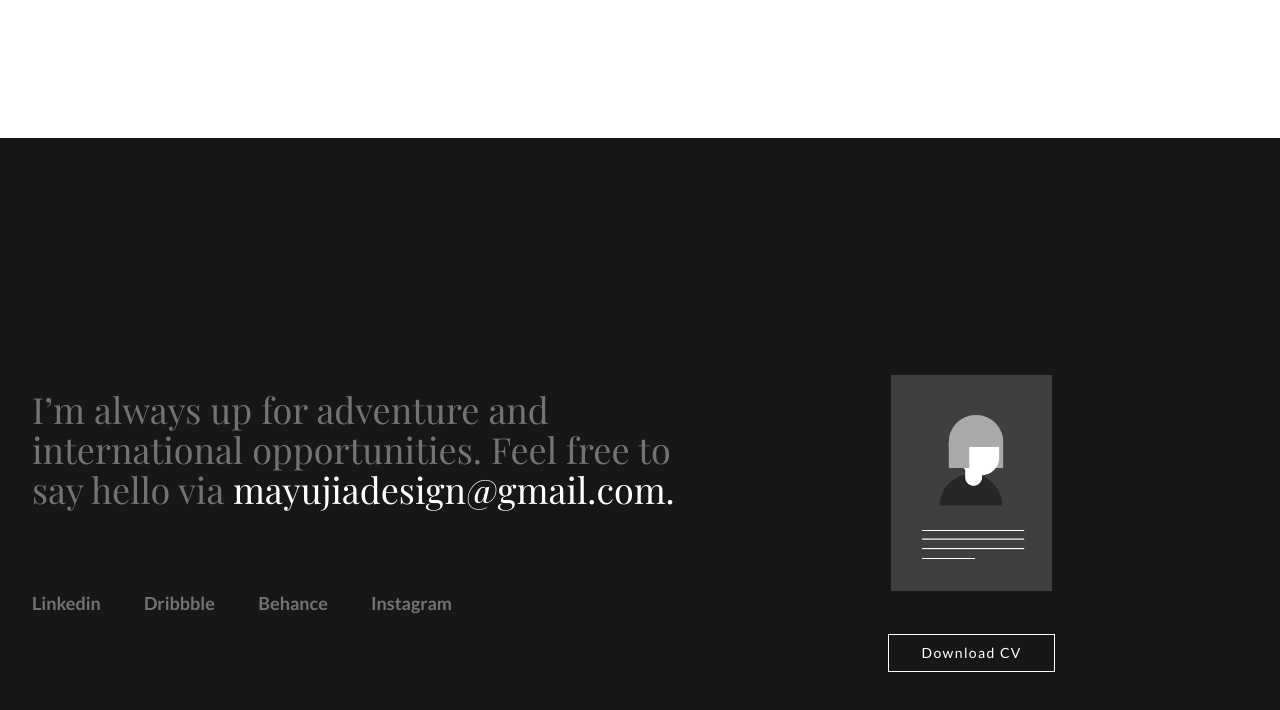
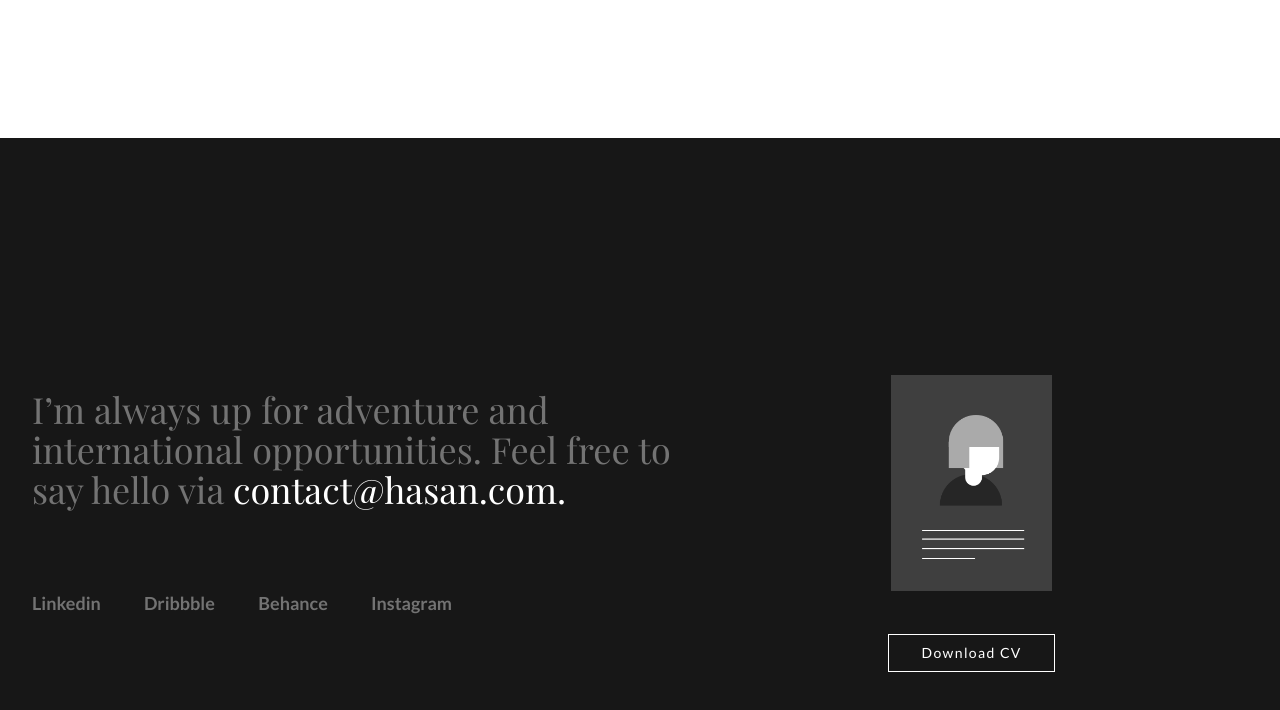
Before and after one commit to Hasanromadon/mid-term-project-wallstreet, a website: page src/index.html in a window 1280 px wide. Shown: the part 4590-5300 px from the top of the page. Drawn offline with nearby package versions, Linux system fonts and the light colour scheme.

```diff
--- a/src/index.html
+++ b/src/index.html
@@ -169,7 +169,7 @@
         <div class="footer-wrapper">
             <div class="footer__contact">
                 <p>I’m always up for adventure and international opportunities. Feel free to say hello via
-                    <span> mayujiadesign@gmail.com.</span>
+                    <span> contact@hasan.com.</span>
                 </p>
                 <ul>
                     <li><a href="/"> Linkedin</a></li>
```
Also changed, not shown: src/style.css.
